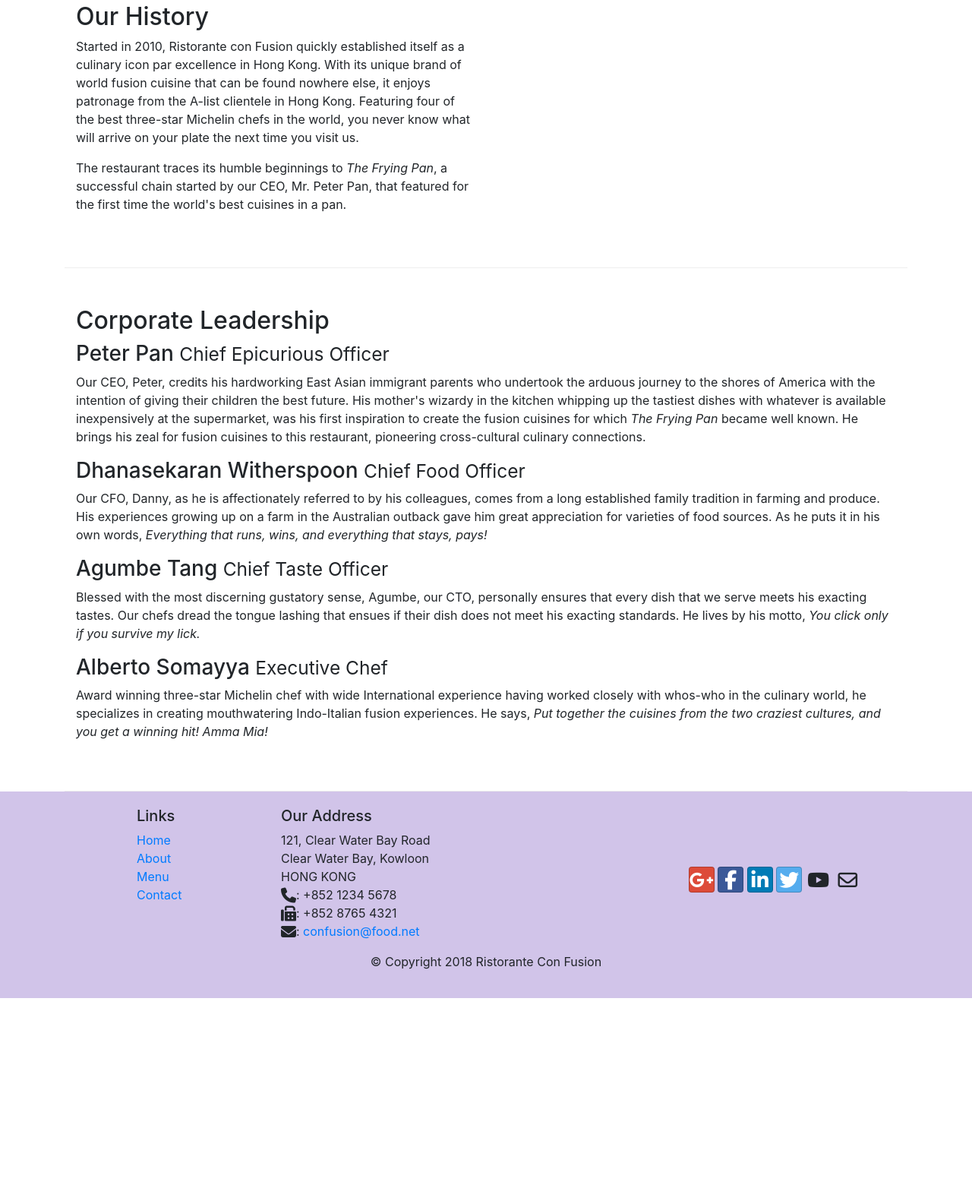
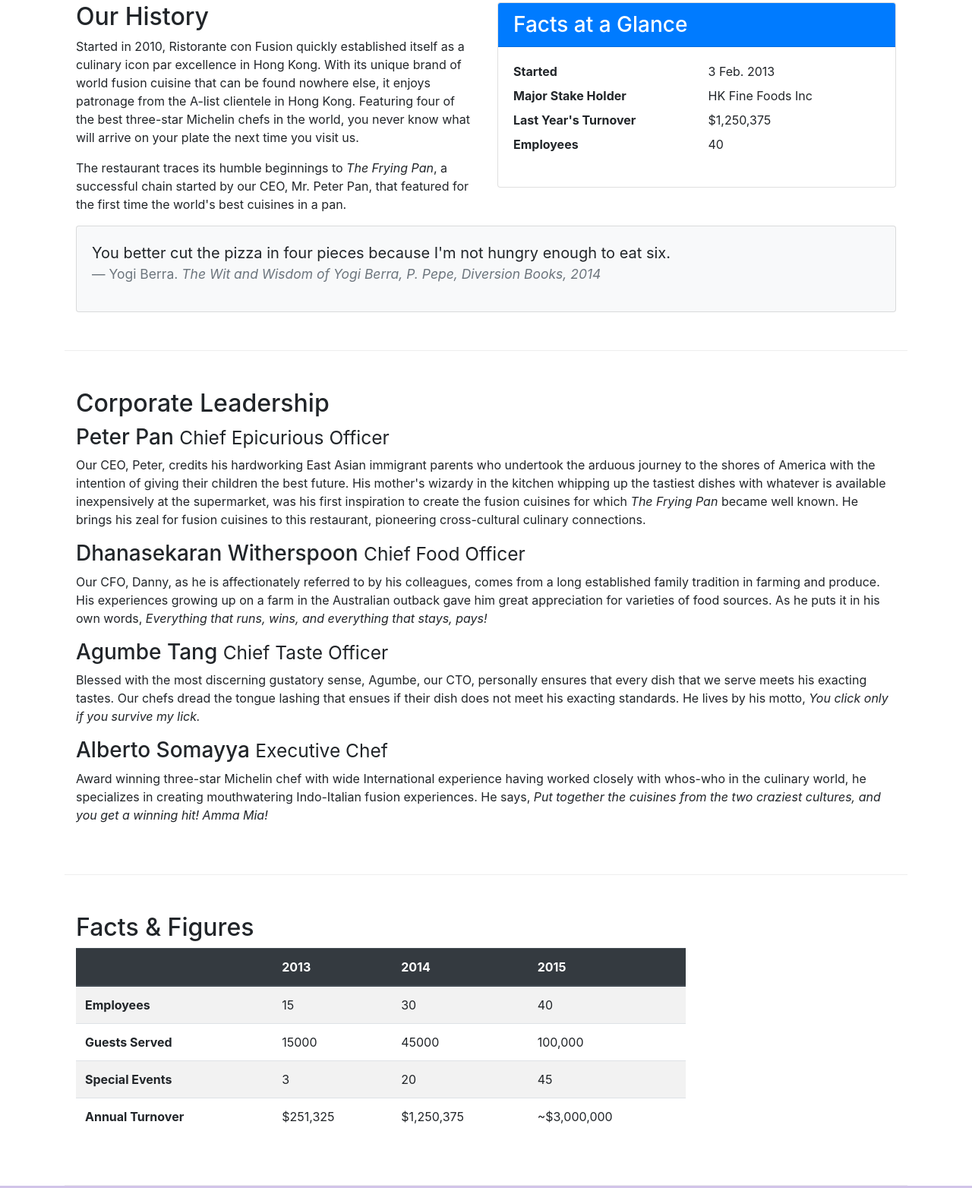
Before and after one commit to Sir-Dave/Bootstrap, a plain HTML site: page aboutus.html in a window 1280 px wide. Shown: the part 450-2014 px from the top of the page at 76% size. Before the commit the page ends 1764 px from the top, so only its background shows below. Drawn offline with nearby package versions, Linux system fonts and the light colour scheme.

Commit message:
Cards and Tables

```diff
--- a/aboutus.html
+++ b/aboutus.html
@@ -71,6 +71,34 @@
                 <p>The restaurant traces its humble beginnings to <em>The Frying Pan</em>, a successful chain started by our CEO, Mr. Peter Pan, that featured for the first time the world's best cuisines in a pan.</p>
             </div>
             <div class="col col-sm">
+                <div class="card">
+                    <h3 class="card-header bg-primary text-white">Facts at a Glance</h3>
+                    <div class="card-body">
+                    <dl class="row">
+                        <dt class="col-6">Started</dt>
+                        <dd class="col-6">3 Feb. 2013</dd>
+                        <dt class="col-6">Major Stake Holder</dt>
+                        <dd class="col-6">HK Fine Foods Inc</dd>
+                        <dt class="col-6">Last Year's Turnover</dt>
+                        <dd class="col-6">$1,250,375</dd>
+                        <dt class="col-6">Employees</dt>
+                        <dd class="col-6">40</dd>
+                        </dl>
+                    </div>
+                </div>
+
+            </div>
+
+            <div class="col-12">
+                <div class="card card-body bg-light">
+                <blockquote class="blockquote">
+                    <p class="mb-0">You better cut the pizza in four pieces
+                    because I'm not hungry enough to eat six.</p>
+                    <footer class="blockquote-footer">Yogi Berra.
+                    <cite title="Source Title">The Wit and Wisdom of Yogi Berra, P. Pepe, Diversion Books, 2014</cite>
+                    </footer>
+                    </blockquote>
+                </div>
             </div>
         </div>
 
@@ -91,6 +119,59 @@
                 <p class="d-none d-sm-block">Award winning three-star Michelin chef with wide International experience having worked closely with whos-who in the culinary world, he specializes in creating mouthwatering Indo-Italian fusion experiences. He says, <em>Put together the cuisines from the two craziest cultures, and you get a winning hit! Amma Mia!</em></p>
             </div>
        </div>
+
+       <div class="row row-content">
+        <div class="col-12 col-sm-9">
+           <h2>Facts &amp; Figures</h2>
+            <div class="table-responsive">
+                <table class="table table-striped">
+                <thead class="thead-dark">
+                    <tr>
+                        <th>&nbsp;</th>
+                        <th>2013</th>
+                        <th>2014</th>
+                        <th>2015</th>
+                    </tr>
+                </thead>
+                <tbody>
+                      <tr>
+                        <th>Employees</th>
+                        <td>15</td>
+                        <td>30</td>
+                        <td>40</td>
+                        </tr>
+                    <tr>
+                        <th>Guests Served</th>
+                        <td>15000</td>
+                        <td>45000</td>
+                        <td>100,000</td>
+                        </tr>
+
+                    <tr>
+                        <th>Special Events</th>
+                        <td>3</td>
+                        <td>20</td>
+                        <td>45</td>
+                        </tr>
+
+                    <tr>
+                        <th>Annual Turnover</th>
+                        <td>$251,325</td>
+                        <td>$1,250,375</td>
+                        <td>~$3,000,000</td>
+                        </tr>
+
+
+                    </tbody>
+                </table>
+            </div>
+
+           </div>
+           <div class="col-12 col-sm-3">
+
+           </div>
+
+        </div>
 
     </div>
 
```
